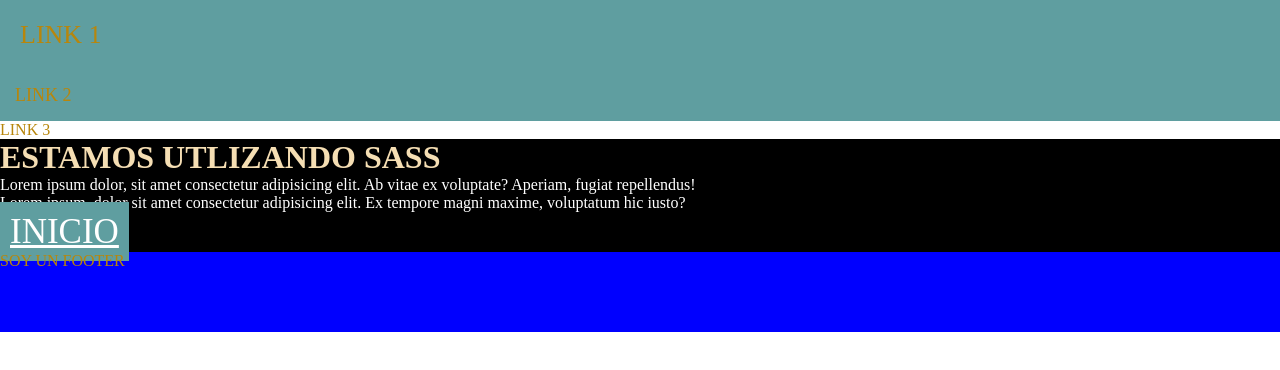
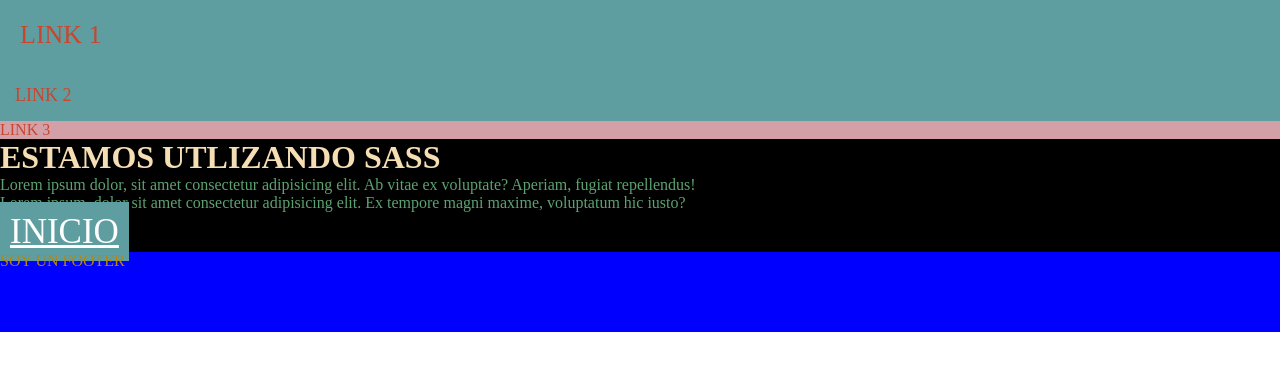
Before and after one commit to PiaGrasset/Aplicando_Sass-Pia_Grasset, a plain HTML site: page index.html in a window 1280 px wide. Drawn offline with Linux system fonts and the light colour scheme.

Commit message:
probando variables

```diff
--- a/CSS/style.css
+++ b/CSS/style.css
@@ -3,15 +3,17 @@
   padding: 0;
   box-sizing: border-box; }
 
-.nav .listaLinks li {
-  color: darkgoldenrod; }
+.nav {
+  background-color: #D4A0A7; }
+  .nav .listaLinks li {
+    color: #C84630; }
 
 #main {
   background-color: black; }
   #main h1 {
     color: wheat; }
   #main div {
-    color: white; }
+    color: #5DA271; }
     #main div a {
       color: white;
       background-color: cadetblue;
```
